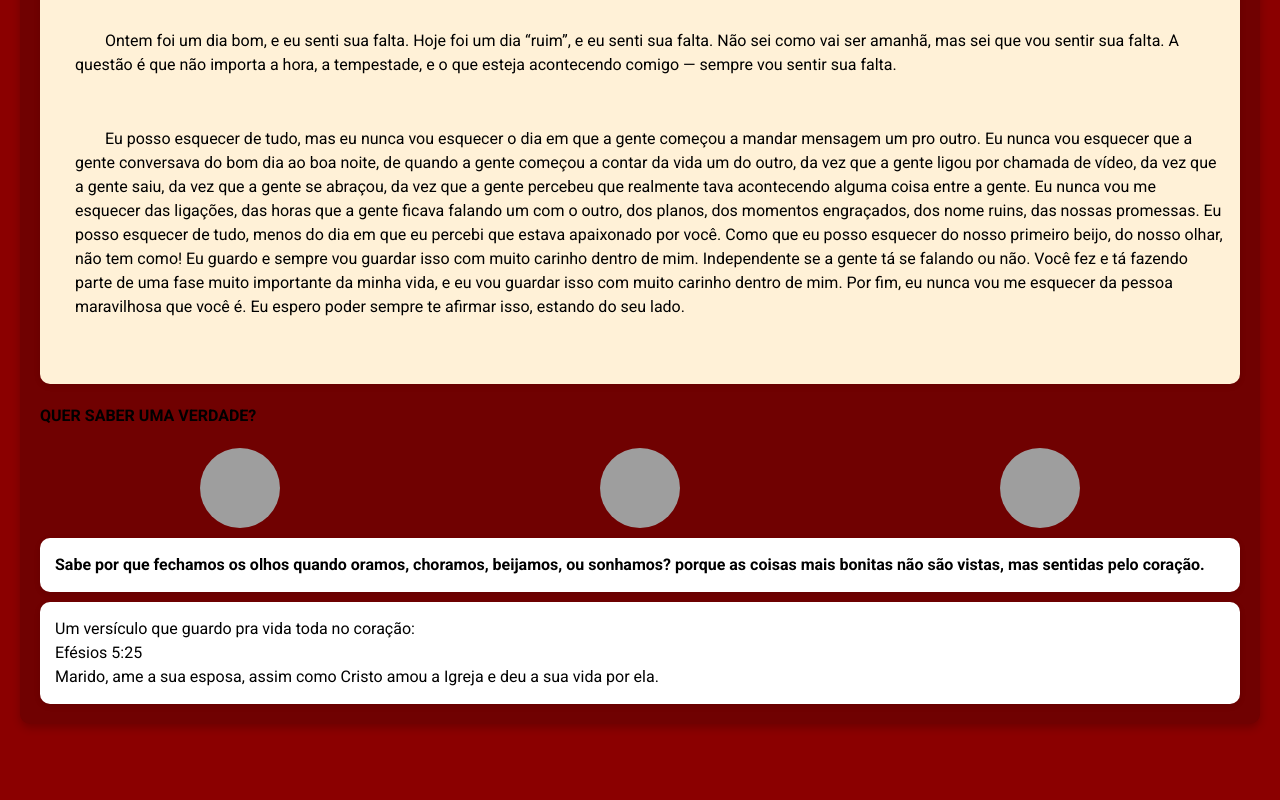
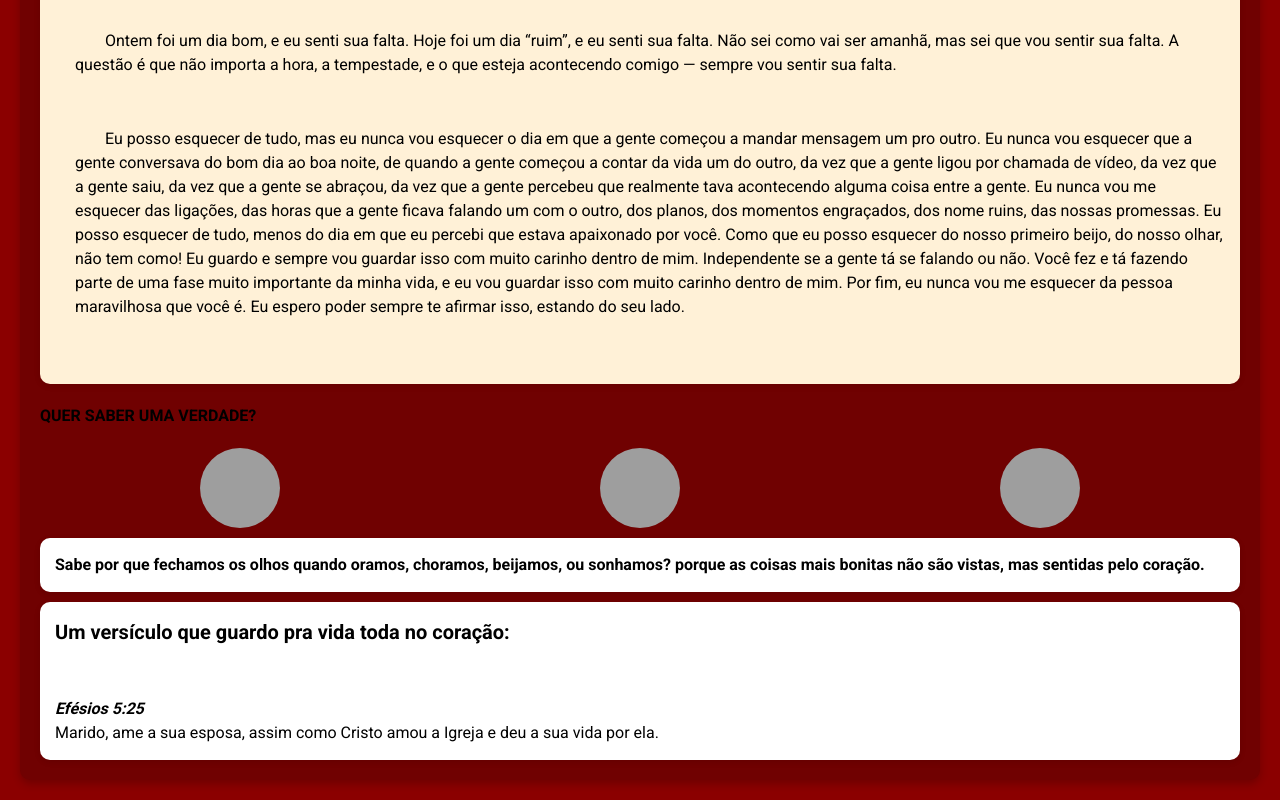
Before and after one commit to Gabessx/8-MESES, a plain HTML site: page index.html in a window 1280 px wide. Shown: the part 546-1346 px from the top of the page. Before the commit the page ends 1290 px from the top, so only its background shows below. Drawn offline with nearby package versions, Linux system fonts and the light colour scheme; grey boxes are pictures that could not be loaded.

Commit message:
style.css

```diff
--- a/css/style.css
+++ b/css/style.css
@@ -139,6 +139,23 @@ body {
     margin-top: 10px;
 }
 
+.continuaction h3 {
+    font-size: 20px;
+    font-weight: bold;
+}
+
+.continuaction h2 {
+    font-size: 16px;
+    font-weight: bold;
+    font-style: italic;
+}
+
+.pulo {
+    text-indent: 0px;
+    margin-bottom: 50px;
+
+}
+
 .ml-4 {
     margin-left: 1rem;
 }
```
